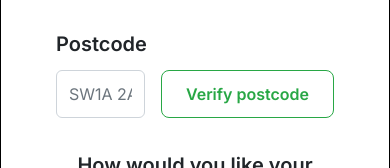
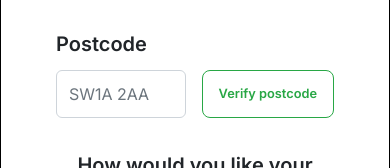
Before and after one commit to Curtis-Turk/Remember-to-Vote, a Next.js app: page / in a window 390 px wide. Shown: the part 457-625 px from the top of the page. Built offline with nearby package versions, Linux system fonts and the light colour scheme.

Commit message:
verify postcode button responsive

```diff
--- a/src/components/Postcode.tsx
+++ b/src/components/Postcode.tsx
@@ -193,6 +193,7 @@ export default function Postcode({
     if (isVerifyPostcodeButtonRendered) {
       return (
         <Button
+          id="verify-btn"
           size="lg"
           variant="outline-success"
           style={{ whiteSpace: 'nowrap' }}
--- a/styles.css
+++ b/styles.css
@@ -338,13 +338,21 @@ weight: 600
 }
 
 #verify-btn {
-  padding: 5px 10px;
+  /* padding: 5px 10px;
   margin: 5px;
   border: none;
   border-radius: 5px;
   color: #fff;
   font-size: 14px;
-  cursor: pointer;
+  cursor: pointer; */
+}
+
+@media screen and (max-width: 600px) {
+  #verify-btn {
+    width: 50% !important;
+    font-size: 0.8rem !important;
+    padding: 14px 1rem !important;
+  }
 }
 
 fieldset {
```
